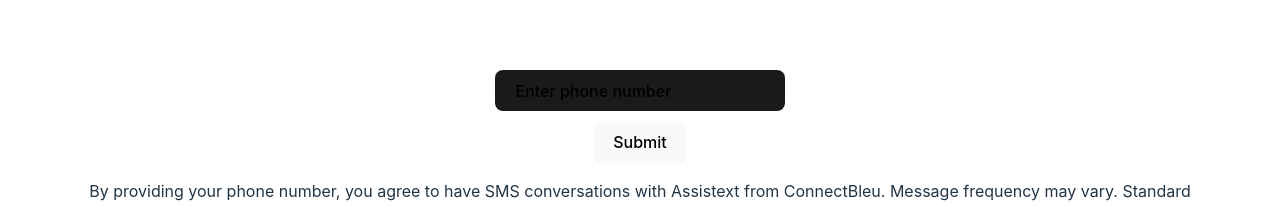
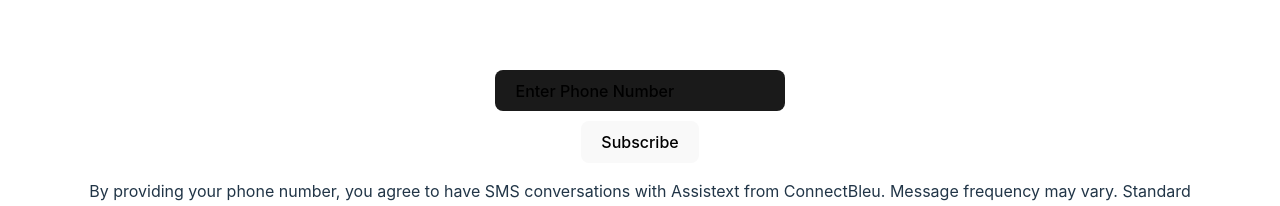
Before and after one commit to opethrocks/connectbleu-consent, a React (Vite) app: page / in a window 1280 px wide. Shown: the part 341-547 px from the top of the page. Built offline with nearby package versions, Linux system fonts and the light colour scheme.

Commit message:
WIP conditional rendering based on subscription

```diff
--- a/src/App.jsx
+++ b/src/App.jsx
@@ -3,15 +3,28 @@ import connectBleuLogo from "./assets/internet.png";
 import "./App.css";
 
 function App() {
-  const [input, setInput] = useState("Enter phone number");
+  const [input, setInput] = useState("Enter Phone Number");
+  const [subscribed, setSubscribed] = useState(false);
 
-  const handleChange = (e) => {
-    setInput((input) => e.target.value);
+  const handleFocus = () => {
+    setInput("");
   };
 
-  const handleClick = (event) => {
-    event.preventDefault();
-    console.log(event);
+  const handleBlur = () => {
+    setInput("Enter Phone Number");
+  };
+
+  const handleChange = (event) => {
+    setInput(event.target.value);
+  };
+
+  const handleClick = () => {
+    setSubscribed(!subscribed);
+    setInput("Enter Phone Number");
+  };
+
+  const SuccessMessage = () => {
+    subscribed ?? <p>You are now subscribed for Assistext!</p>;
   };
 
   return (
@@ -26,12 +39,15 @@ function App() {
         <div>
           <input
             type="text"
-            onChange={handleChange}
-            value={"" + input}
-            autoComplete="off"
+            onInput={handleChange}
+            onFocus={handleFocus}
+            value={input}
           />
         </div>
-        <button>Submit</button>
+        <button onClick={handleClick}>Subscribe</button>
+
+        {subscribed ?? <SuccessMessage />}
+
         <p>
           By providing your phone number, you agree to have SMS conversations
           with Assistext from ConnectBleu. Message frequency may vary. Standard
```
